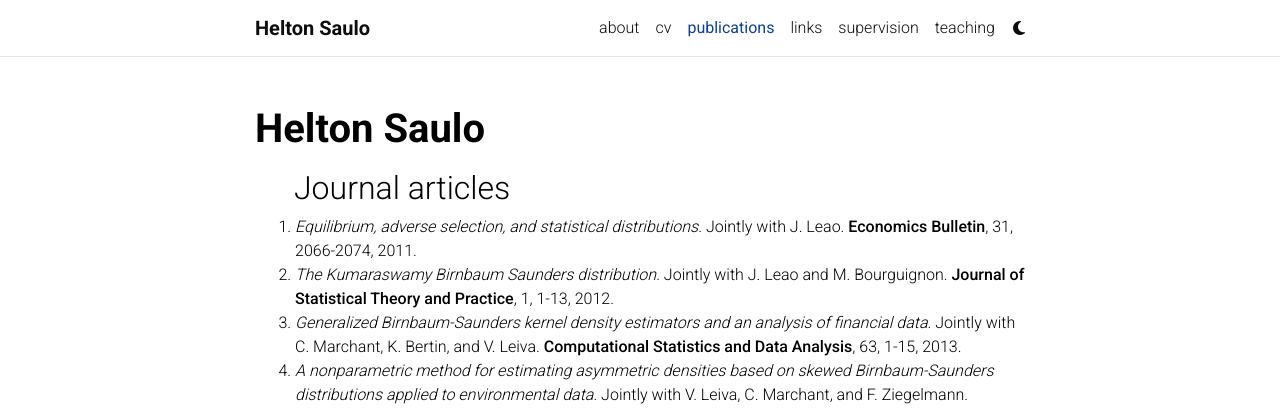
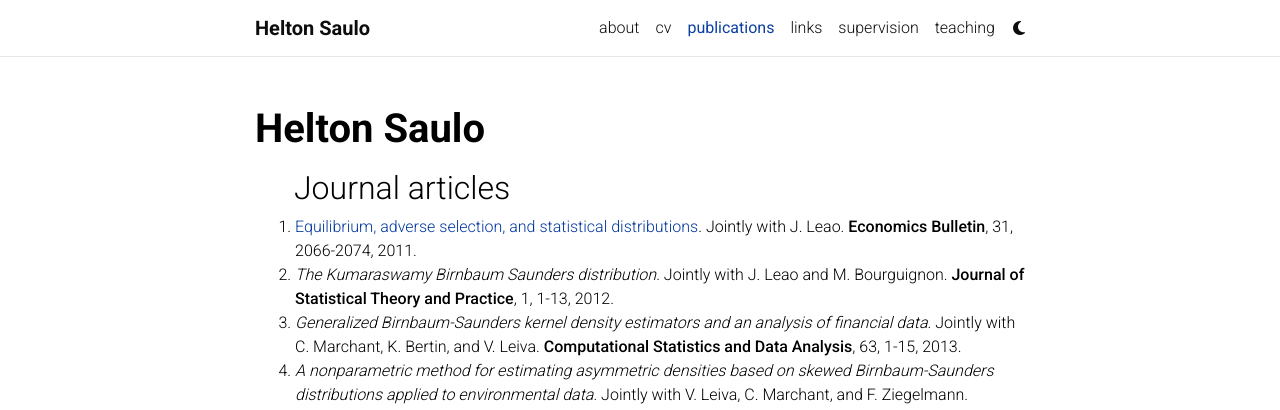
Before and after one commit to heltonsaulo/heltonsaulo.github.io, a Jekyll site: the page built from _pages/Journal.md, in a window 1280 px wide. Shown: the top 410 px of the page. Built offline with Jekyll 4.4.1, drawn with Linux system fonts in a browser that asks for light colours; comment, search, counter and statistics services are not loaded; a style sheet for code colours, icons or effects is not loaded.

```diff
--- a/_pages/Journal.md
+++ b/_pages/Journal.md
@@ -8,7 +8,7 @@ nav_order: 3
 ---
 
 ## &nbsp;&nbsp;&nbsp;&nbsp;&nbsp;Journal articles
-  1.  [_Equilibrium, adverse selection, and statistical distributions_](http://www.accessecon.com/Pubs/EB/2011/Volume31/EB-11-V31-I3-P186.pdf). Jointly with J. Leao. **Economics Bulletin**, 31, 2066-2074, 2011.
+  1.  [Equilibrium, adverse selection, and statistical distributions](http://www.accessecon.com/Pubs/EB/2011/Volume31/EB-11-V31-I3-P186.pdf). Jointly with J. Leao. **Economics Bulletin**, 31, 2066-2074, 2011.
   2.  [_The Kumaraswamy Birnbaum Saunders distribution_](https://www.tandfonline.com/doi/abs/10.1080/15598608.2012.719814). Jointly with J. Leao and M. Bourguignon. **Journal of Statistical Theory and Practice**, 1, 1-13, 2012.
   3.  [_Generalized Birnbaum-Saunders kernel density estimators and an analysis of financial data_](https://www.sciencedirect.com/science/article/pii/S0167947313000285). Jointly with C. Marchant, K. Bertin, and V. Leiva. **Computational Statistics and Data Analysis**, 63, 1-15, 2013.
   4.  [_A nonparametric method for estimating asymmetric densities based on skewed Birnbaum-Saunders distributions applied to environmental data_](https://link.springer.com/article/10.1007/s00477-012-0684-8). Jointly with V. Leiva, C. Marchant, and F. Ziegelmann. **Stochastic Environmental Research and Risk Assessment**, 27, 1479-1491, 2013.
```
